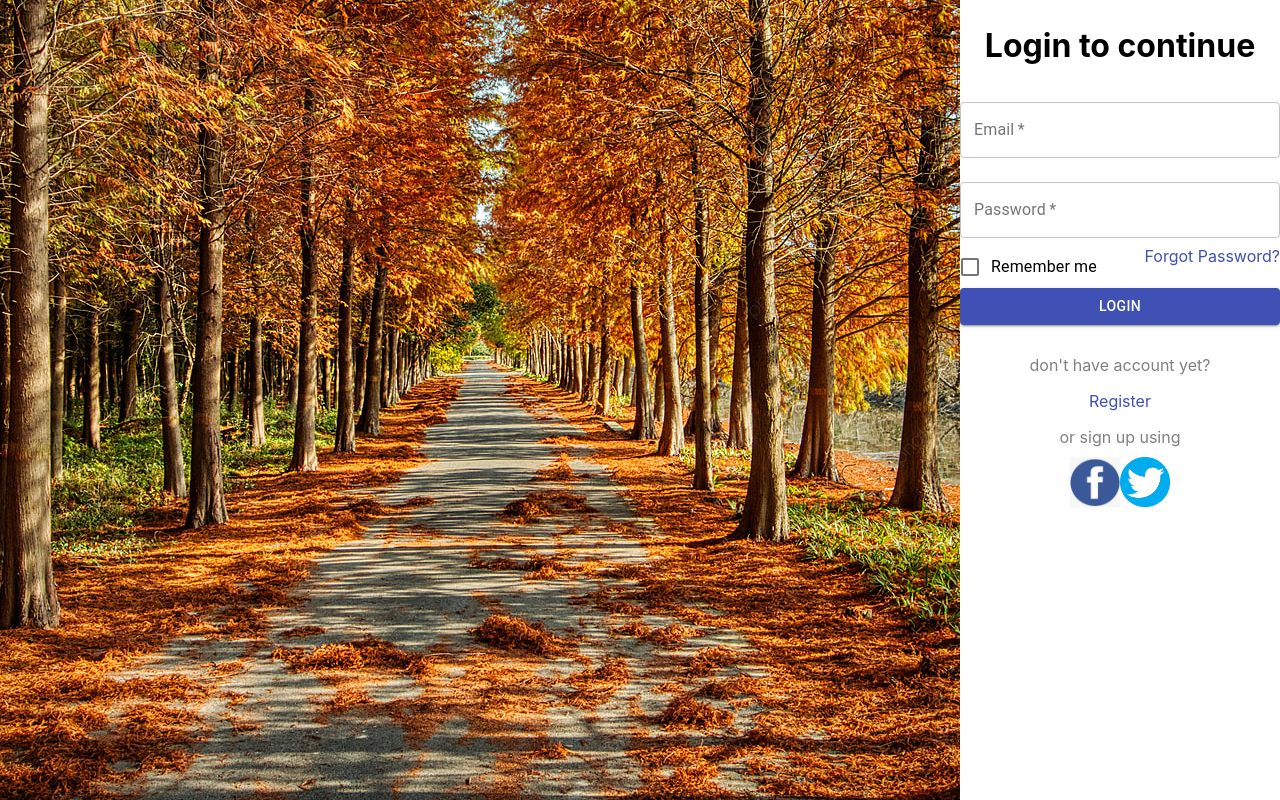
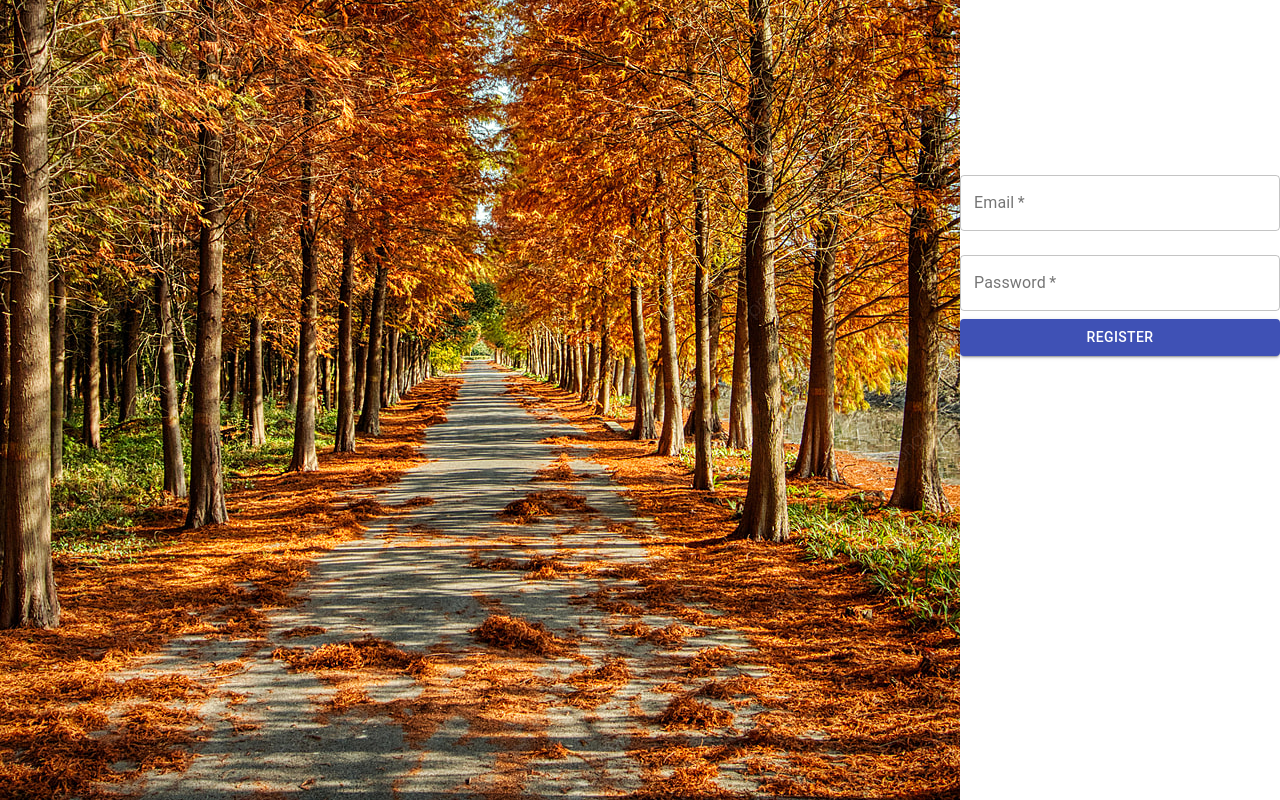
Before and after one commit to ferpavanello/lji-login, a React (Create React App) app: page / in a window 1280 px wide. Both pictures are taken after a click on the link "Register". Shown: the part 426-1226 px from the top of the page. Built offline with nearby package versions, Linux system fonts and the light colour scheme.

Commit message:
Create a switch form component

```diff
--- a/src/App.css
+++ b/src/App.css
@@ -1,12 +1,4 @@
-.login-wrapper {
+.app-wrapper {
   display: grid;
   grid-template-columns: 6fr 6fr;
 }
-
-.form-wrapper {
-  margin: auto;
-}
-
-.form-header {
-  text-align: center;
-}
--- a/src/App.js
+++ b/src/App.js
@@ -1,17 +1,13 @@
+import React, { useState } from 'react'
 import './App.css';
 import LoginImage from './components/login-image/LoginImage'
-import LoginForm from './components/login-form/LoginForm'
-import SignUp from './components/sign-up/SignUp'
+import FormWrapper from './components/form-wrapper/FormWrapper'
 
 export default function App() {
   return (
-    <div className="login-wrapper">
+    <div className="app-wrapper">
       <LoginImage />
-      <div className="form-wrapper">
-        <h1 className="form-header">Login to continue</h1>
-        <LoginForm />
-        <SignUp />
-      </div>
+      <FormWrapper />
     </div>
   );
 }
--- /dev/null
+++ b/src/components/form-wrapper/FormWrapper.css
@@ -0,0 +1,7 @@
+.form-wrapper {
+  margin: auto;
+}
+
+.form-header {
+  text-align: center;
+}
--- /dev/null
+++ b/src/components/form-wrapper/FormWrapper.jsx
@@ -0,0 +1,23 @@
+import React, { useState } from 'react'
+import './FormWrapper.css'
+import LoginWrapper from './../login-wrapper/LoginWrapper'
+import RegisterForm from './../register-form/RegisterForm'
+
+export default function FormWrapper () {
+  const [formToRender, setFormToRender] = useState('LoginWrapper')
+
+  function formComponent () {
+    switch (formToRender) {
+      case 'RegisterForm':
+        return <RegisterForm formToRender={setFormToRender} />
+      default:
+        return <LoginWrapper formToRender={setFormToRender} />
+    }
+  }
+
+  return (
+    <div className="form-wrapper">
+      {formComponent()}
+    </div>
+  )
+}
--- /dev/null
+++ b/src/components/login-wrapper/LoginWrapper.css
@@ -0,0 +1,3 @@
+.login-header {
+  text-align: center;
+}
--- /dev/null
+++ b/src/components/login-wrapper/LoginWrapper.jsx
@@ -0,0 +1,14 @@
+import React from 'react'
+import './LoginWrapper.css'
+import LoginForm from './../login-form/LoginForm'
+import SignUp from './../sign-up/SignUp'
+
+export default function Loginrapper ({ formToRender }) {
+  return (
+    <div>
+      <h1 className="login-header">Login to continue</h1>
+      <LoginForm />
+      <SignUp formToRender={formToRender} />
+    </div>
+  )
+}
--- /dev/null
+++ b/src/components/register-form/RegisterForm.jsx
@@ -0,0 +1,18 @@
+import React from 'react'
+import { Button } from '@material-ui/core'
+import EmailField from './../email-field/EmailField'
+import PasswordField from './../password-field/PasswordField'
+
+export default function RegisterForm ({ collectData }) {
+  return (
+    <form
+      onSubmit={() => {}}
+    >
+      <EmailField collectData={collectData} />
+      <PasswordField collectData={collectData} />
+      <Button type="submit" variant="contained" color="primary" fullWidth>
+        Register
+      </Button>
+    </form>
+  )
+}
--- a/src/components/sign-up/SignUp.jsx
+++ b/src/components/sign-up/SignUp.jsx
@@ -4,12 +4,15 @@ import facebookLogo from './../../facebook-logo.png'
 import twitterLogo from './../../twitter-logo.png'
 import { Link } from '@material-ui/core'
 
-export default function SignUp () {
+export default function SignUp ({ formToRender }) {
   return (
     <div className="signup-wrapper">
       <label>don't have account yet?</label>
       <p>
-        <Link href="#" className="register" onClick={event => event.preventDefault()}>
+        <Link href="#" className="register" onClick={event => {
+          event.preventDefault()
+          formToRender('RegisterForm')
+        }}>
           Register
         </Link>
       </p>
```
